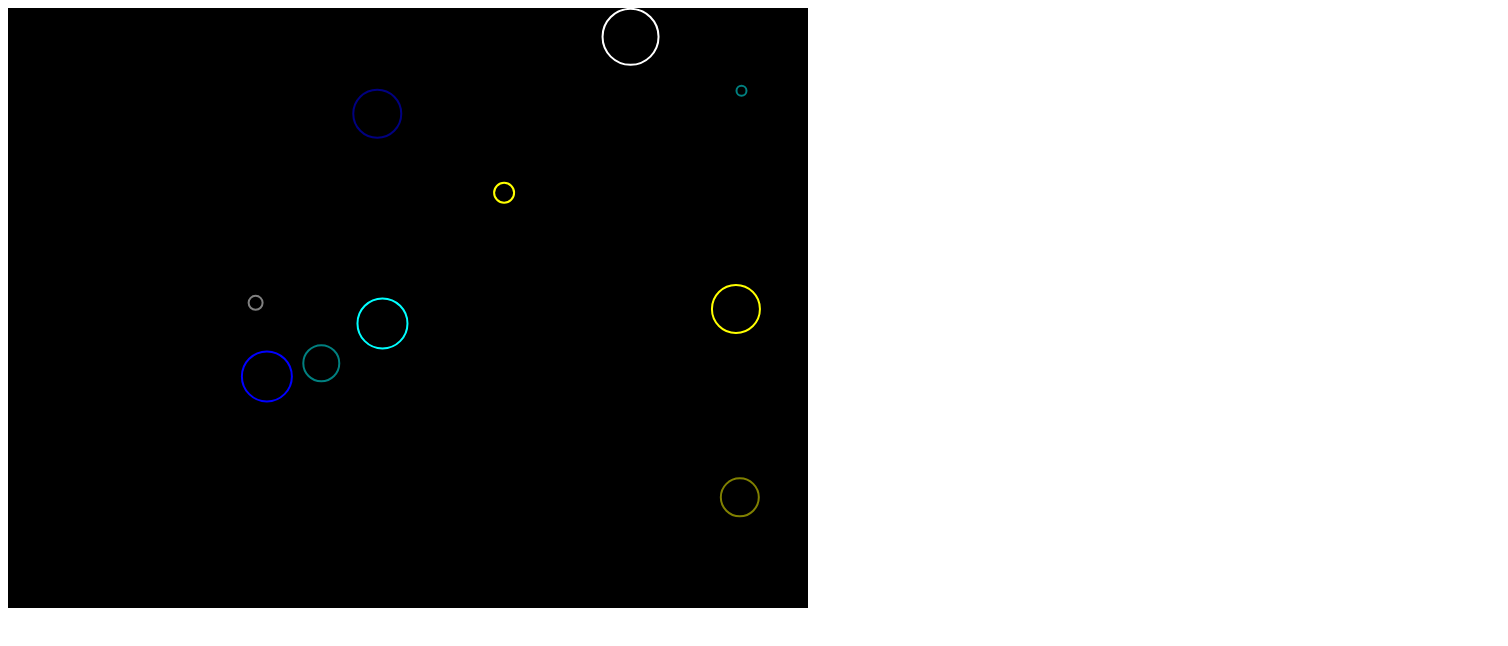
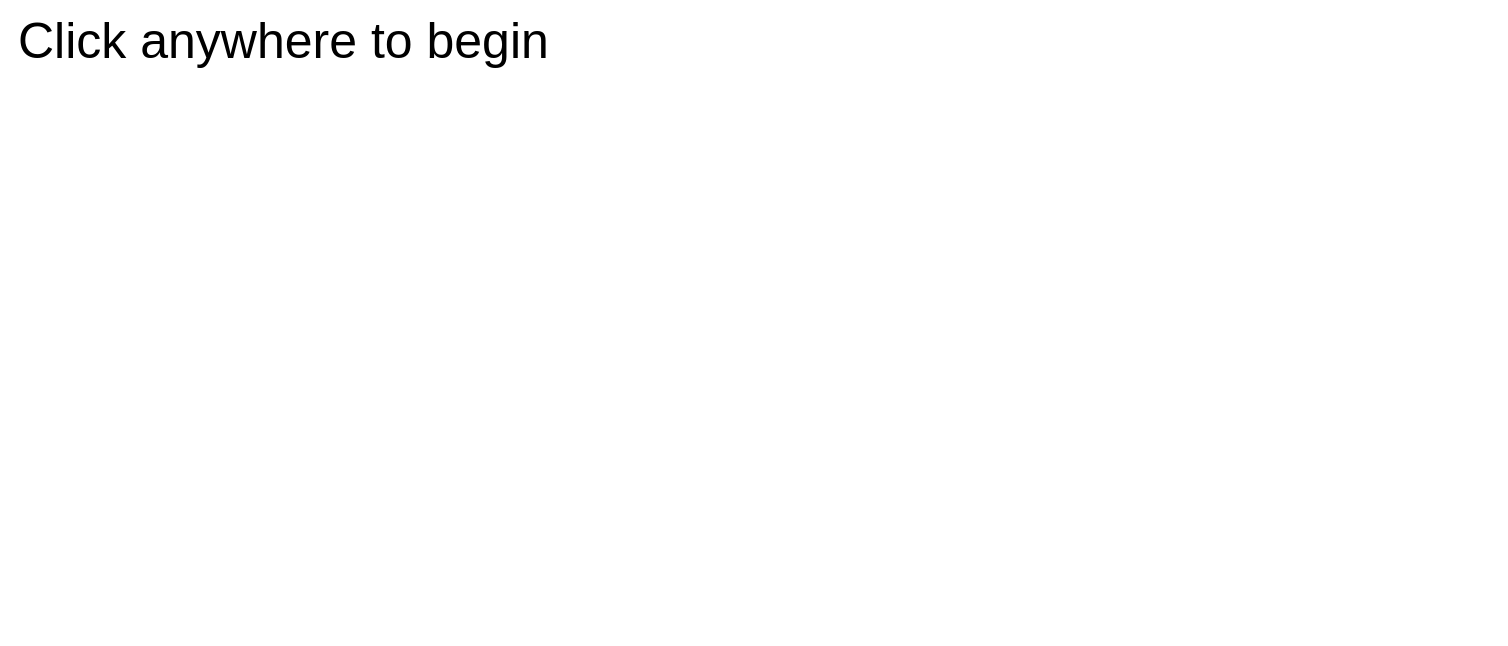
Before and after one commit to mlflanagan/bubbles, a plain HTML site: page index.html in a window 1280 px wide. Shown: the whole page, 1508 px wide, since content can reach past the window. Drawn offline with Linux system fonts and the light colour scheme.

Commit message:
Update index.html

```diff
--- a/index.html
+++ b/index.html
@@ -2,30 +2,37 @@
 <html lang='en-US'>
 <head>
 <meta charset="utf-8">
-<title>Canvas</title>
+<title>Bubbles</title>
 <script type = "text/javascript">
 /*global window, console, document */
 (function () {
     'use strict';
 
-    var canvas, context, bubbles;
+    /*
+    TODO:
+    - handle click event better and remove running flag
+    - detect the fullscreen size and remove canvas width and height params
+    */
+
+    var canvas, context,
+        bubbles, nbrBubbles = 250,
+        running = false;
 
     function randColor() {
-        // return ['red', 'orange', 'yellow', 'green', 'blue', 'purple'][Math.random() * 6 | 0];
-        var colors = ['gray', 'silver', 'white', 'maroon', 'red', 'olive', 'yellow', 'green', 'lime', 'teal', 'aqua', 'navy', 'blue', 'purple', 'fuchsia'];
+        var colors = ['gray',  'silver', 'white', 'maroon', 'red',
+                      'olive', 'yellow', 'green', 'lime',   'teal',
+                      'aqua',  'navy',   'blue',  'purple', 'fuchsia'];
         return colors[Math.floor(Math.random() * colors.length)];
     }
 
     function randBetween(min, max) {
-        /* Return a number in the open interval [min, max). For the closed
-        interval [min, max], use Math.random() * (max - min + 1) + min; */
-
-        // return Math.floor(Math.random() * (max - min)) + min;
+        /* Return a number in the open interval [min, max).
+        For the closed interval use (max - min + 1) + min; */
         return Math.random() * (max - min) + min;
     }
 
     function update() {
-        for (var i = 0; i < 10; i++) {
+        for (var i = 0; i < nbrBubbles; i++) {
             bubbles[i].x += bubbles[i].dx;
             if (bubbles[i].x < bubbles[i].radius) {
                 bubbles[i].dx = -bubbles[i].dx;
@@ -45,12 +52,17 @@
     }
 
     function draw() {
-        /* clearRect not needed; we fill the entire canvas in next statement
-        context.clearRect(0, 0, canvas.width, canvas.height); */
+        // make sure we're really full screen
+        if (canvas.width !== canvas.clientWidth || canvas.height !== canvas.clientHeight) {
+            canvas.width = canvas.clientWidth;
+            canvas.height = canvas.clientHeight;
+        }
+
+        // not needed; we fill the entire canvas in next statement
+        // context.clearRect(0, 0, canvas.width, canvas.height);
         context.fillRect(0, 0, canvas.width, canvas.height);
 
-        // draw bubbles
-        for (var i = 0; i < 10; i++) {
+        for (var i = 0; i < nbrBubbles; i++) {
             context.beginPath();
             context.arc(bubbles[i].x, bubbles[i].y, bubbles[i].radius, 0, 2 * Math.PI, false);
             context.strokeStyle = bubbles[i].color;
@@ -64,18 +76,22 @@
         draw();
     }
 
-    document.addEventListener('DOMContentLoaded', function () {
-        canvas = document.createElement('canvas');
-        canvas.width = 800;
-        canvas.height = 600;
-        document.body.appendChild(canvas);
-        context = canvas.getContext('2d');
+    function startup(e) {
+        /* not sure why this isn't working
+        e.stopPropagation();
+        e.stopImmediatePropagation();
+        e.preventDefault(); */
+
+        if (!running) {
+            console.debug("startup");
+            running = true;
+
+            canvas.requestFullscreen() || canvas.webkitRequestFullscreen() || canvas.mozRequestFullScreen() || msRequestFullscreen();
 
             bubbles = [];
-        for (var i = 0; i < 10; i++) {
+            for (var i = 0; i < nbrBubbles; i++) {
                 bubbles[i] = {
-                x: 0,
-                y: 0,
+                    x: 0, y: 0,
                     radius: Math.floor(Math.random() * 25) + 5,
                     color: randColor(),
                     dx: randBetween(-2, 2),
@@ -84,10 +100,23 @@
 
                 bubbles[i].x = randBetween(bubbles[i].radius, canvas.width - bubbles[i].radius);
                 bubbles[i].y = randBetween(bubbles[i].radius, canvas.height - bubbles[i].radius);
-            // console.log('color =', bubbles[i].color, 'radius =', bubbles[i].radius, 'x =', bubbles[i].x, 'y =', bubbles[i].y, 'dx =', bubbles[i].dx, 'dy =', bubbles[i].dy);
             }
 
-        window.setInterval(mainloop, 10);  // milliseconds
+            setInterval(mainloop, 10);  // milliseconds
+        }
+    }
+
+    document.addEventListener('DOMContentLoaded', function () {
+        canvas = document.createElement('canvas');
+        canvas.width = 1500;
+        canvas.height = 800;
+        document.body.appendChild(canvas);
+
+        context = canvas.getContext('2d');
+        context.font = "50px Arial";
+        context.fillText("Click anywhere to begin", 10, 50);
+
+        window.addEventListener('click', startup, true);
     });
 }());
 </script>
```
Lines whose indentation alone changed are shown as unchanged.
